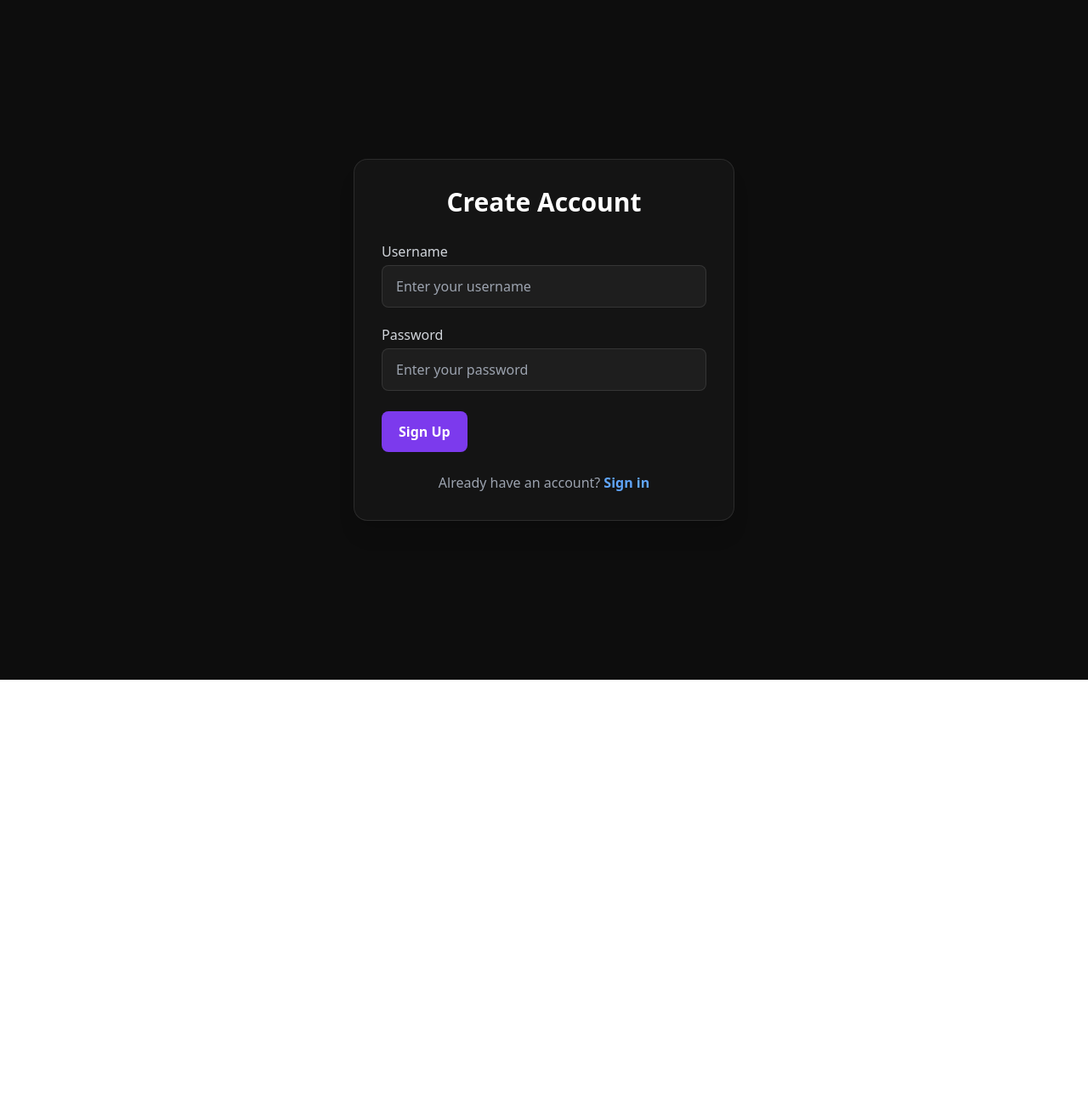
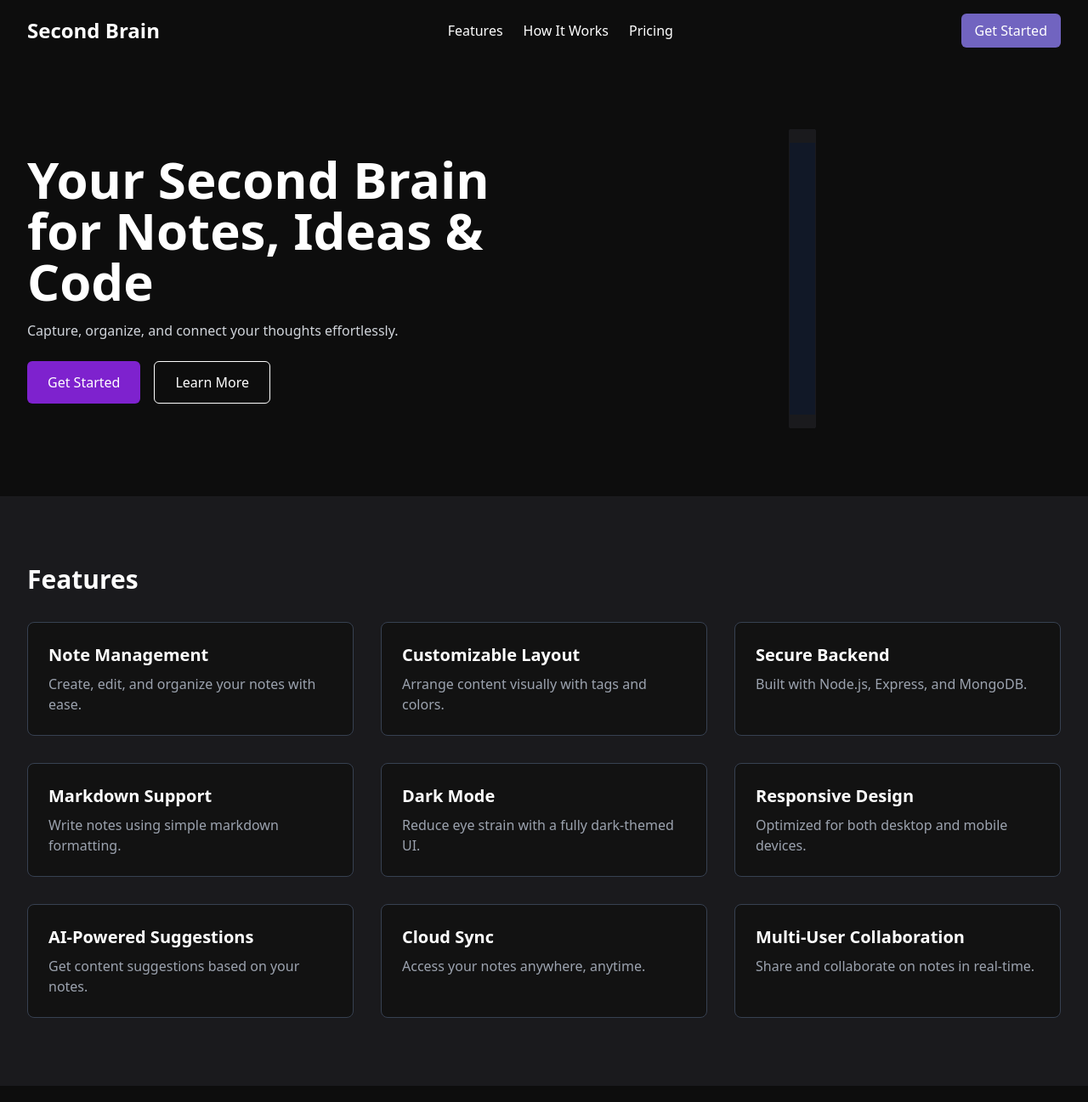
Before and after one commit to harshitduttshukla/Second-Brain, a React (Vite) app in the folder brainly-fronted/: page / in a window 1280 px wide. Before the commit this address led to /signup. Shown: the top 1297 px of the page at 85% size. Before the commit the page ends 800 px from the top, so only its background shows below. Built offline with nearby package versions, Linux system fonts and the light colour scheme; no server answers.

Commit message:
adding the landing page

```diff
--- a/brainly-fronted/src/App.tsx
+++ b/brainly-fronted/src/App.tsx
@@ -2,6 +2,7 @@ import { BrowserRouter, Routes, Route, Navigate } from "react-router-dom";
 import { Dashbord } from "./pages/Dashboard";
 import Signup from "./pages/Signup";
 import Signin from "./pages/Signin";
+import Landingpage from "./pages/Landingpage";
 import { PlatformProvider } from "./context/PlatformContext"; // ⬅️ Import context
 
 function App() {
@@ -9,7 +10,7 @@ function App() {
     <BrowserRouter>
       <PlatformProvider> {/* ✅ Wrap context here */}
         <Routes>
-          <Route path="/" element={<Navigate to="/signup" replace />} />
+          <Route path="/" element={<Landingpage/>} />
           <Route path="/signup" element={<Signup />} />
           <Route path="/signin" element={<Signin />} />
           <Route path="/dashboard" element={<Dashbord />} />
--- /dev/null
+++ b/brainly-fronted/src/pages/Landingpage.tsx
@@ -0,0 +1,89 @@
+import { motion } from "framer-motion";
+
+export default function LandingPage() {
+  return (
+    <div className="min-h-screen bg-[#0d0d0d] text-white">
+      {/* Header Navigation */}
+      <header className="flex items-center justify-between px-8 py-4">
+        <h1 className="text-2xl font-bold">Second Brain</h1>
+        <nav className="space-x-6 hidden md:flex">
+          <a href="#features" className="hover:text-purple-400">Features</a>
+          <a href="#how-it-works" className="hover:text-purple-400">How It Works</a>
+          <a href="#pricing" className="hover:text-purple-400">Pricing</a>
+        </nav>
+        <button className="bg-purple-600 px-4 py-2 rounded-md">Get Started</button>
+      </header>
+
+      {/* Hero Section */}
+      <section className="flex flex-col md:flex-row items-center justify-between px-8 py-20">
+        <div className="md:w-1/2">
+          <h2 className="text-4xl md:text-6xl font-bold leading-tight">
+            Your Second Brain for Notes, Ideas & Code
+          </h2>
+          <p className="text-gray-300 mt-4">
+            Capture, organize, and connect your thoughts effortlessly.
+          </p>
+          <div className="flex space-x-4 mt-6">
+            <button className="bg-purple-700 hover:bg-purple-800 px-6 py-3 rounded-md">Get Started</button>
+            <button className="border border-white px-6 py-3 rounded-md hover:bg-white hover:text-black">Learn More</button>
+          </div>
+        </div>
+        <div className="md:w-1/2 mt-12 md:mt-0">
+          <motion.div
+            className="bg-[#1a1a1d] rounded-lg p-4"
+            animate={{ rotateY: 360 }}
+            transition={{ duration: 10, repeat: Infinity }}
+            style={{ perspective: "1000px" }}
+          >
+            <div className="h-80 bg-gray-900 rounded-md"></div>
+          </motion.div>
+        </div>
+      </section>
+
+      {/* Features Section */}
+      <section id="features" className="px-8 py-20 bg-[#1a1a1d]">
+        <h3 className="text-3xl font-bold mb-8">Features</h3>
+        <div className="grid md:grid-cols-3 gap-8">
+          {[
+            { title: "Note Management", desc: "Create, edit, and organize your notes with ease." },
+            { title: "Customizable Layout", desc: "Arrange content visually with tags and colors." },
+            { title: "Secure Backend", desc: "Built with Node.js, Express, and MongoDB." },
+            { title: "Markdown Support", desc: "Write notes using simple markdown formatting." },
+            { title: "Dark Mode", desc: "Reduce eye strain with a fully dark-themed UI." },
+            { title: "Responsive Design", desc: "Optimized for both desktop and mobile devices." },
+            { title: "AI-Powered Suggestions", desc: "Get content suggestions based on your notes." },
+            { title: "Cloud Sync", desc: "Access your notes anywhere, anytime." },
+            { title: "Multi-User Collaboration", desc: "Share and collaborate on notes in real-time." }
+          ].map((feature, index) => (
+            <motion.div
+              key={index}
+              className="bg-[#121212] p-6 rounded-lg border border-gray-700"
+              whileHover={{ scale: 1.05 }}
+            >
+              <h4 className="font-semibold text-xl">{feature.title}</h4>
+              <p className="text-gray-400 mt-2">{feature.desc}</p>
+            </motion.div>
+          ))}
+        </div>
+      </section>
+
+      {/* Call to Action */}
+      <section className="px-8 py-20 flex flex-col items-center justify-center">
+        <h3 className="text-3xl md:text-5xl font-bold text-center">
+          Ready to Build Your Second Brain?
+        </h3>
+        <button className="mt-8 bg-purple-700 hover:bg-purple-800 px-8 py-4 rounded-md text-lg">Get Started Now</button>
+      </section>
+
+      {/* Footer */}
+      <footer className="px-8 py-4 bg-[#1a1a1d] flex flex-col md:flex-row justify-between items-center">
+        <p className="text-gray-400">&copy; 2025 Second Brain. All rights reserved.</p>
+        <nav className="space-x-4 mt-4 md:mt-0">
+          <a href="#" className="text-gray-400 hover:text-purple-400">Privacy Policy</a>
+          <a href="#" className="text-gray-400 hover:text-purple-400">Terms</a>
+          <a href="#" className="text-gray-400 hover:text-purple-400">Contact</a>
+        </nav>
+      </footer>
+    </div>
+  );
+}
```
Also changed, not shown: 1 other file (tests, documents, lock files or other folders).
